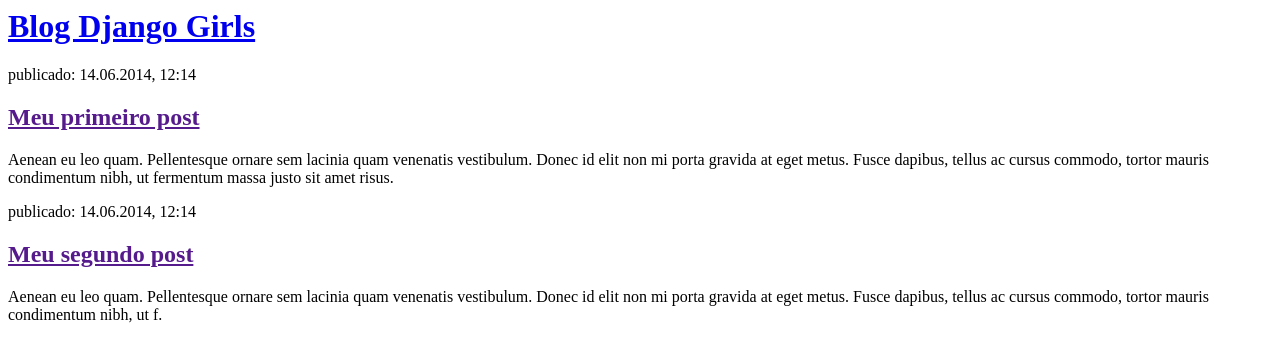
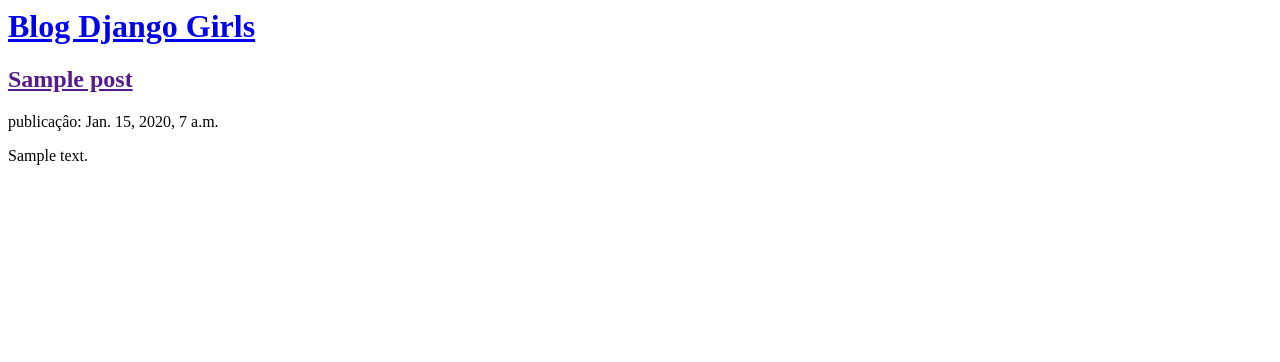
Before and after one commit to FabricioS2/my-first-blog, a Django app: page / in a window 1280 px wide. Shown: the top 362 px of the page. Run offline with Django 3.2, Linux system fonts and the light colour scheme; tables that the repository leaves empty hold one stand-in row (values such as "Sample post").

Commit message:
templates dinamicos

```diff
--- a/blog/templates/blog/post_list.html
+++ b/blog/templates/blog/post_list.html
@@ -8,15 +8,20 @@
         </div>
 
         <div>
-            <p>publicado: 14.06.2014, 12:14</p>
-            <h2><a href="">Meu primeiro post</a></h2>
-            <p>Aenean eu leo quam. Pellentesque ornare sem lacinia quam venenatis vestibulum. Donec id elit non mi porta gravida at eget metus. Fusce dapibus, tellus ac cursus commodo, tortor mauris condimentum nibh, ut fermentum massa justo sit amet risus.</p>
+
+        {% for post in posts %}
+
+        <div>
+            <h2><a href="">{{ post.titulo }}</a></h2>
+            <p>publicaçâo: {{ post.data_de_publicacao }} </p>
+            <p> {{post.text|linebreaksbr }} </p>
         </div>
 
-        <div>
-            <p>publicado: 14.06.2014, 12:14</p>
-            <h2><a href="">Meu segundo post</a></h2>
-            <p>Aenean eu leo quam. Pellentesque ornare sem lacinia quam venenatis vestibulum. Donec id elit non mi porta gravida at eget metus. Fusce dapibus, tellus ac cursus commodo, tortor mauris condimentum nibh, ut f.</p>
+        {% endfor %}
+
+
         </div>
+
+
     </body>
 </html>
--- a/blog/views.py
+++ b/blog/views.py
@@ -1,6 +1,9 @@
 from django.shortcuts import render
+from .models import post
+from django.utils import timezone
 
 # Create your views here.
 
 def post_list(request):
-    return render(request, 'blog/post_list.html', {})
+    posts = post.objects.filter(data_de_publicacao__lte=timezone.now()).order_by('data_de_criacao')
+    return render(request, 'blog/post_list.html', {'posts':posts})
```
Also changed, not shown: 1 other file.
